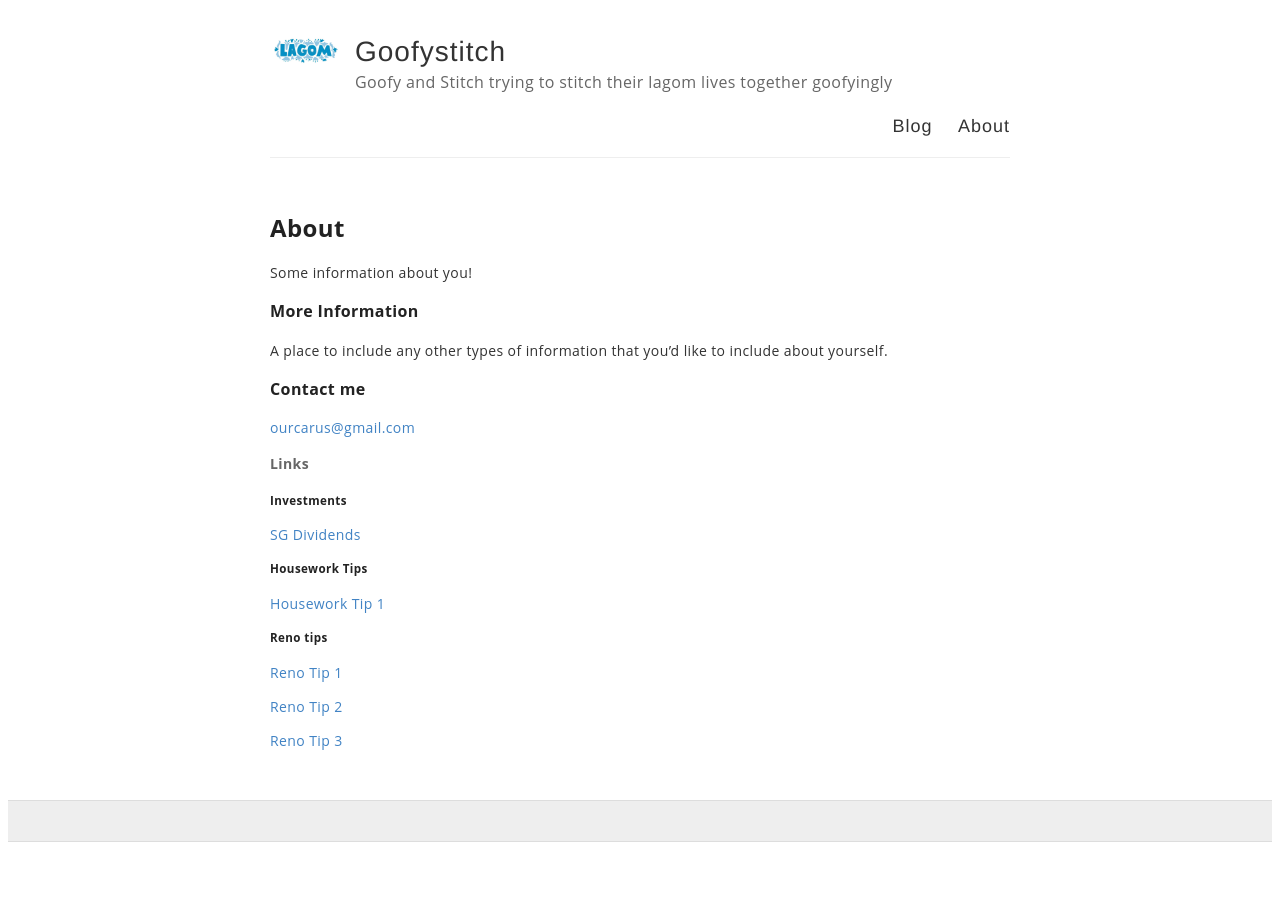
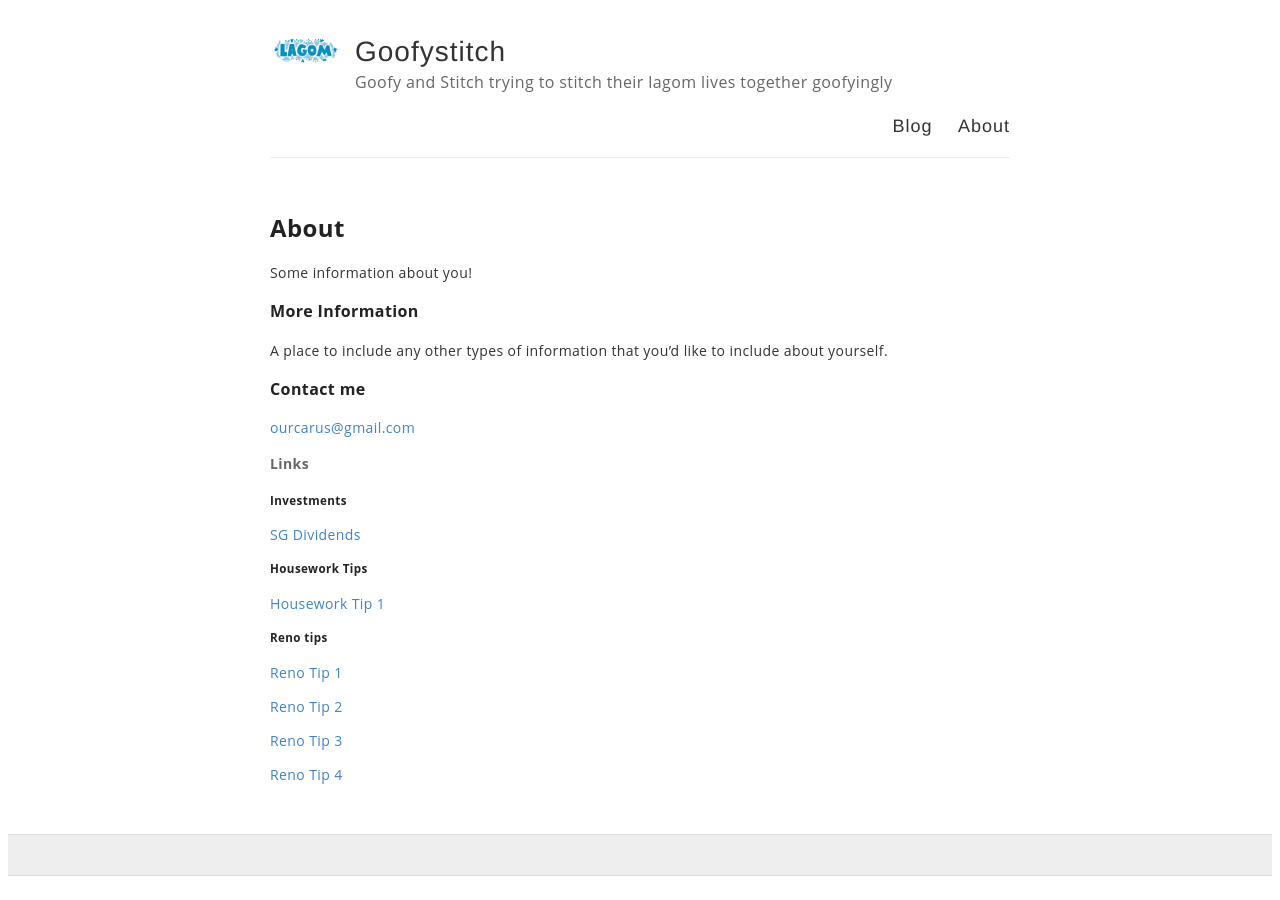
Before and after one commit to ourcarus/casadelagom, a Jekyll site: the page built from about.md, in a window 1280 px wide. Built offline with Jekyll 4.4.1, drawn with Linux system fonts in a browser that asks for light colours.

Commit message:
Update about.md

```diff
--- a/about.md
+++ b/about.md
@@ -28,3 +28,5 @@
 <a href="https://fb.watch/7aoQQau3Ck/" target="_blank">Reno Tip 2</a>
 
 <a href="https://fb.watch/7bbBoInkyk/" target="_blank">Reno Tip 3</a>
+
+<a href="https://fb.watch/7bX30RfsXK/" target="_blank">Reno Tip 4</a>
```
